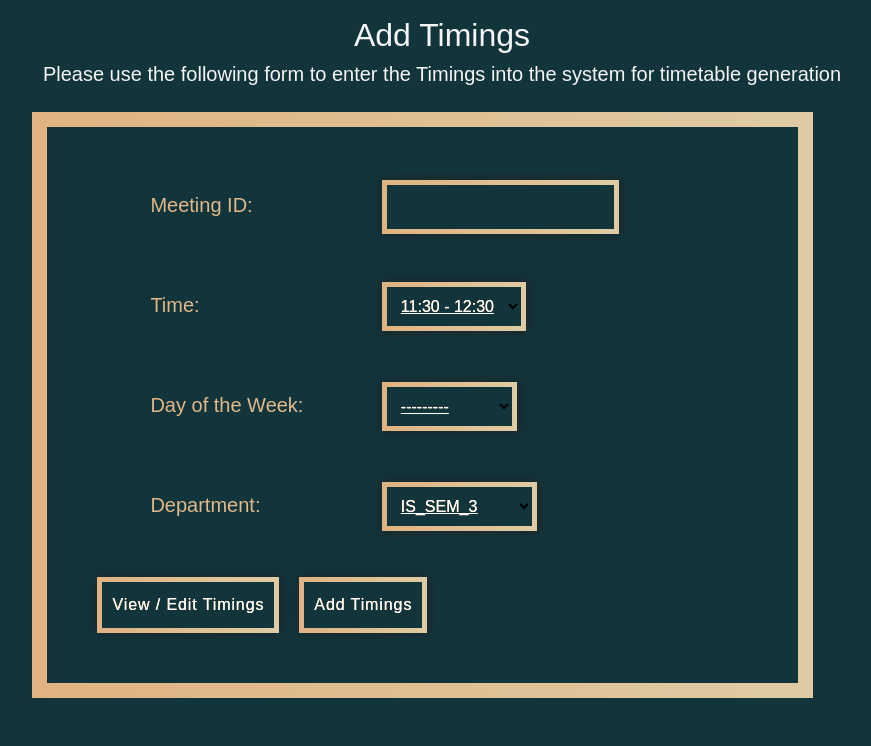
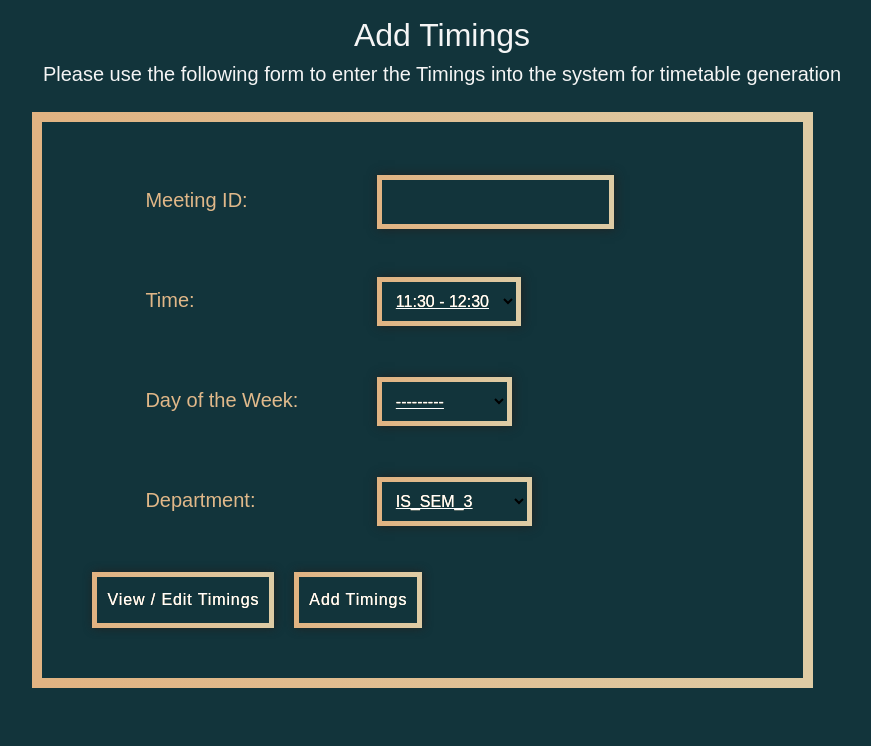
Before and after one commit to BhuvanKoduru/DBMS-Project, a Django app: page /add_timings in a window 1280 px wide. Shown: the part 80-826 px from the top of the page, without its empty margins (198-1069 px from the left). After the commit the page ends 768 px from the top, so only its background shows below. Run offline with Django 3.2, Linux system fonts and the light colour scheme; a user stored in the database is signed in; some libraries are stand-ins or nearby versions.

Commit message:
Update addTimings.html

```diff
--- a/TTGS Code/projttgs/templates/addTimings.html
+++ b/TTGS Code/projttgs/templates/addTimings.html
@@ -237,7 +237,7 @@ form {
 
 form fieldset{
 
-    border: 15px solid;
+    border: 10px solid;
     border-image-slice: 1;
     padding:40px;
     background: var(--gradient) !important;
@@ -308,7 +308,7 @@ fieldset input:focus{
 	margin:auto;
 	padding: 50px;
 	border-width: 0px;
-	border-style: none;
+	border-style: ridge;
 	border-color:black;
 	box-shadow: 0px 0px 0px 0px black;
 	background-color:#222;
```
